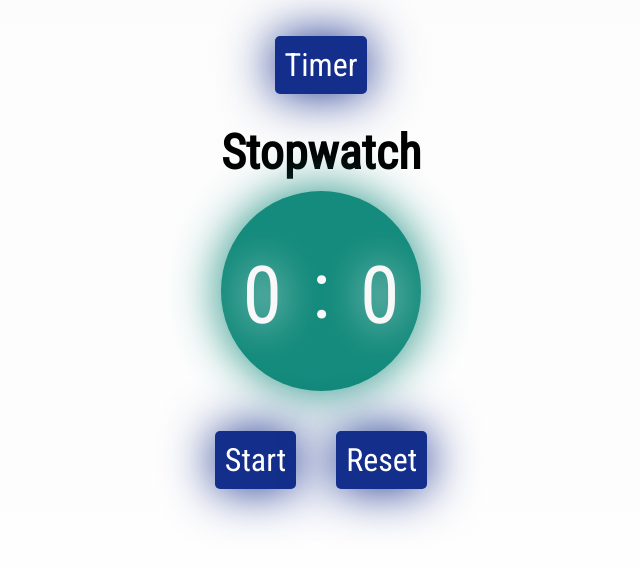
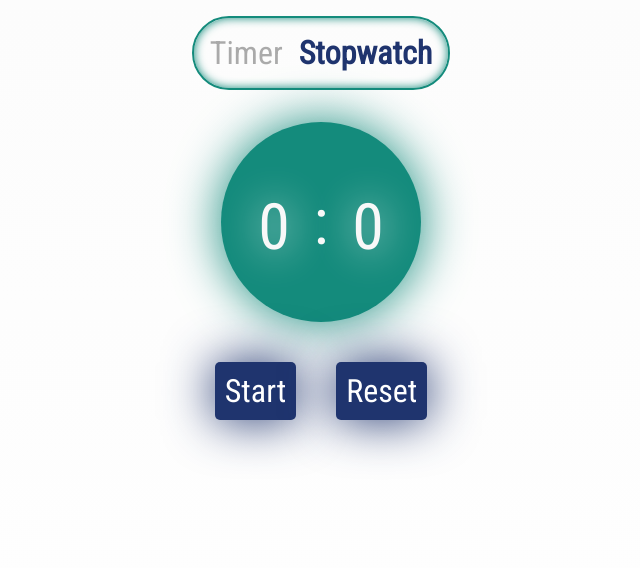
Before and after one commit to rayanfer32/react-timer-stopwatch, a React (Vite) app: page / in a window 1280 px wide. Shown: the top 568 px of the page, without its empty margins (319-959 px from the left). Built offline with nearby package versions, Linux system fonts and the light colour scheme.

Commit message:
✨ Toggle switch for switching between timer and stopwatch

```diff
--- a/src/App.jsx
+++ b/src/App.jsx
@@ -7,7 +7,11 @@ export default function App() {
     const [timerMode, setTimerMode] = useState(true)
     return (
         <div className="app">
-            <button className="timer-stopwatch-toggle" onClick={() => setTimerMode(prevState => !prevState)}>{timerMode ? "Timer":"Stopwatch"}</button>
+            <div className="menu-bar">
+                <div className={!timerMode? "active" : null} onClick={() => setTimerMode(false)}>Timer</div>
+                <div className={timerMode? "active" : null} onClick={() => setTimerMode(true)}>Stopwatch</div>
+            </div>
+            {/* <button className="timer-stopwatch-toggle" onClick={() => setTimerMode(prevState => !prevState)}>{timerMode ? "Timer":"Stopwatch"}</button> */}
             {timerMode ?   <Stopwatch /> : <Timer />  }
 
         </div>
--- a/src/styles.scss
+++ b/src/styles.scss
@@ -6,10 +6,10 @@
 // }
 $primary-color: rgb(20, 139, 124);
 $timer-blown-color: rgb(218, 68, 68);
-$secondary-color: #142e8b;
+$secondary-color: #1f346e;
 $text-light-color: rgb(248, 248, 248);
 $highlight-color: rgb(255, 255, 255);
-$auto-clock-font-size: 5rem;
+$auto-clock-font-size: 4rem;
 
 @mixin custom_button(){
     border: none;
@@ -56,6 +56,28 @@ body {
         margin: 10px;
         // @include stroke(1px white);
     }
+
+    .menu-bar {
+        display: flex;
+        flex-direction: row;
+        font-size: 2rem;
+        gap: 1rem;
+        color: #aaa;
+        cursor: pointer;
+        margin-bottom: 2rem;
+        border: 2px solid $primary-color;
+        padding: 1rem;
+        border-radius: 999px;
+        box-shadow: 0px 0px 10px inset $primary-color;
+
+        .active {
+            // font-size: 3rem;
+            font-weight: 999;
+            color: $secondary-color;
+            cursor: default;
+        }
+    }
+
 }
 
 
--- a/src/views/Stopwatch.jsx
+++ b/src/views/Stopwatch.jsx
@@ -60,7 +60,7 @@ export default function Stopwatch() {
 
     return (
         <>
-        <h1>Stopwatch</h1>
+        {/* <h1>Stopwatch</h1> */}
         <ClockView
             props={{ minutes, seconds, isRunning, isBlown }}
             setMinutes={(t) => setMinutes(t)}
--- a/src/views/Timer.jsx
+++ b/src/views/Timer.jsx
@@ -99,7 +99,7 @@ export default function Timer() {
 
     return (
         <>
-            <h1 >Timer</h1>
+            {/* <h1 >Timer</h1> */}
             <ClockView
                 props={{ minutes, seconds, isRunning, isBlown }}
                 setMinutes={(t) => setMinutes(t)}
```
